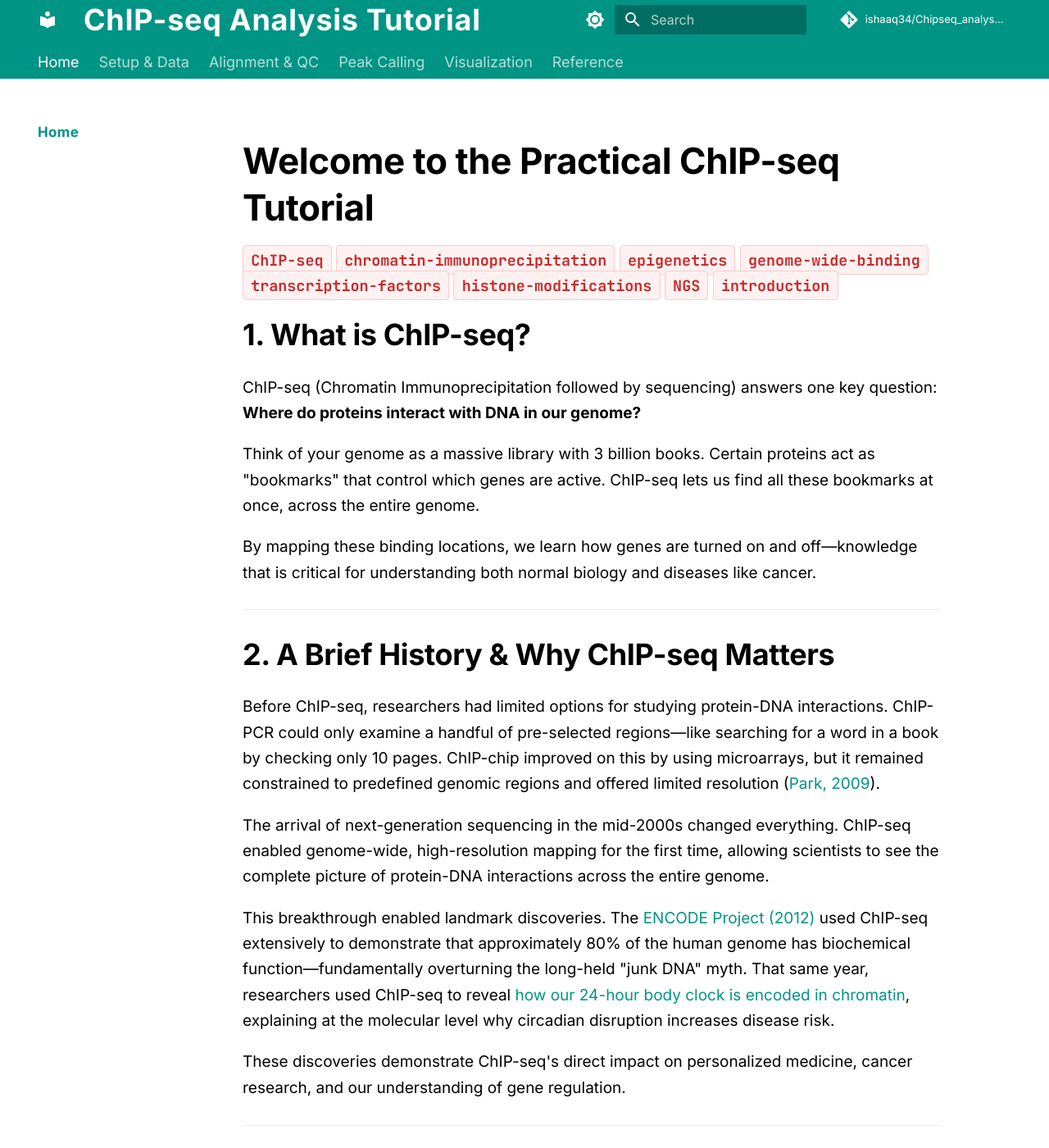
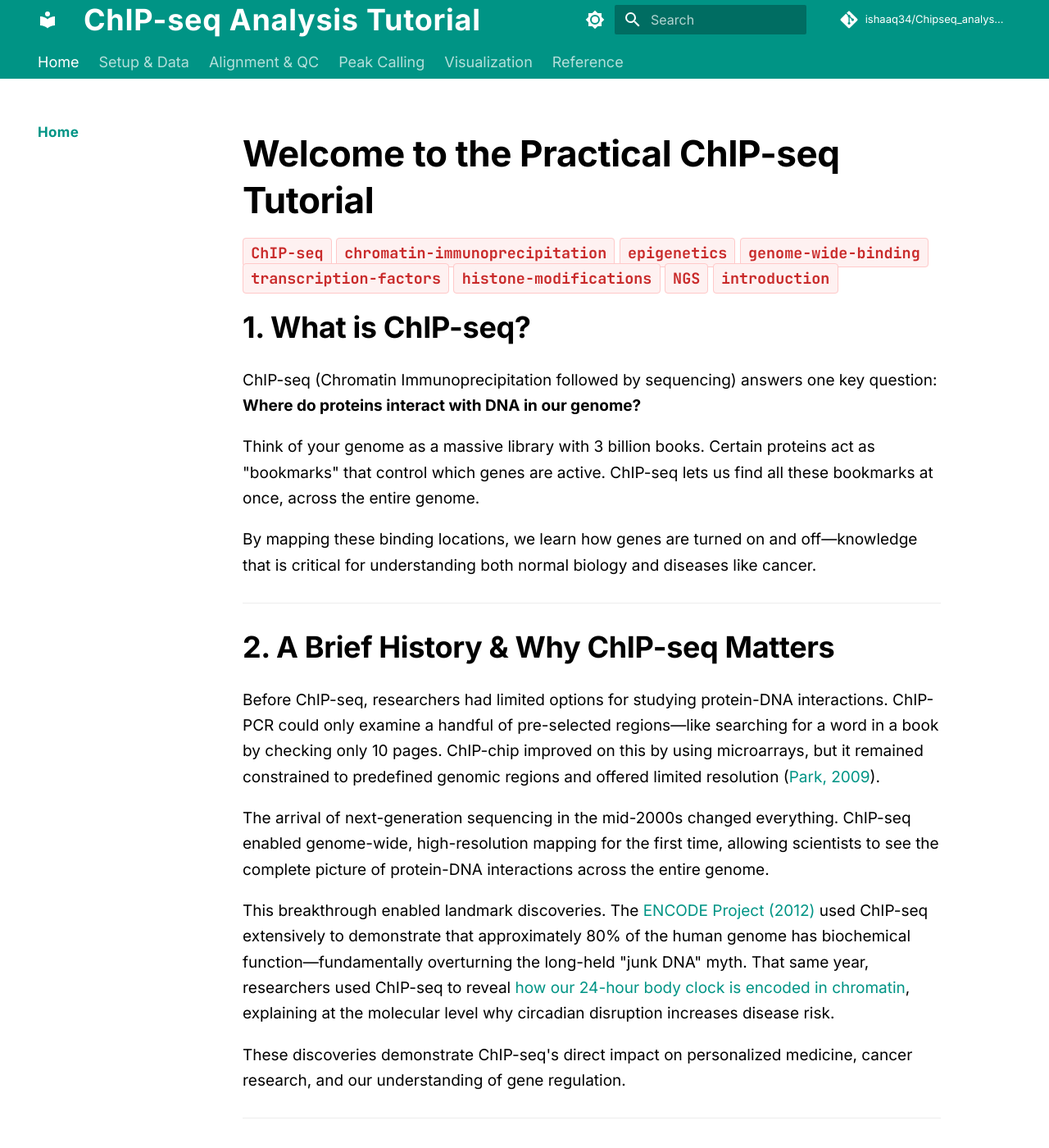
Before and after one commit to ishaaq34/chipseq-tutorial-readthedocs, an MkDocs documentation site: the page built from docs/index.md, in a window 1280 px wide and 1400 px high. Shown: the whole window at 82% size. Built offline with MkDocs 1.6.1 and Material for MkDocs 9.7.7, drawn with Linux system fonts in a browser that asks for light colours; comment, search, counter and statistics services are not loaded.

Commit message:
Further reduce header spacing (v11)

```diff
--- a/docs/stylesheets/extra.css
+++ b/docs/stylesheets/extra.css
@@ -1,5 +1,5 @@
 /* Force CSS version update */
-/* Version: v10 */
+/* Version: v11 */
 
 :root {
   --md-text-font-size: 0.95rem;
@@ -14,7 +14,7 @@
   font-weight: 700 !important;
   font-size: 2.2rem;
   margin-top: 0;
-  margin-bottom: 0.3em !important;
+  margin-bottom: 0.1em !important;
   color: #000000 !important;
 }
 
@@ -100,7 +100,7 @@
 .md-typeset h2,
 .md-typeset h3 {
   font-weight: 700 !important;
-  margin-top: 0.5em !important;
+  margin-top: 0.3em !important;
 }
 
 /* Highlight/Code Block Demarcation */
```
